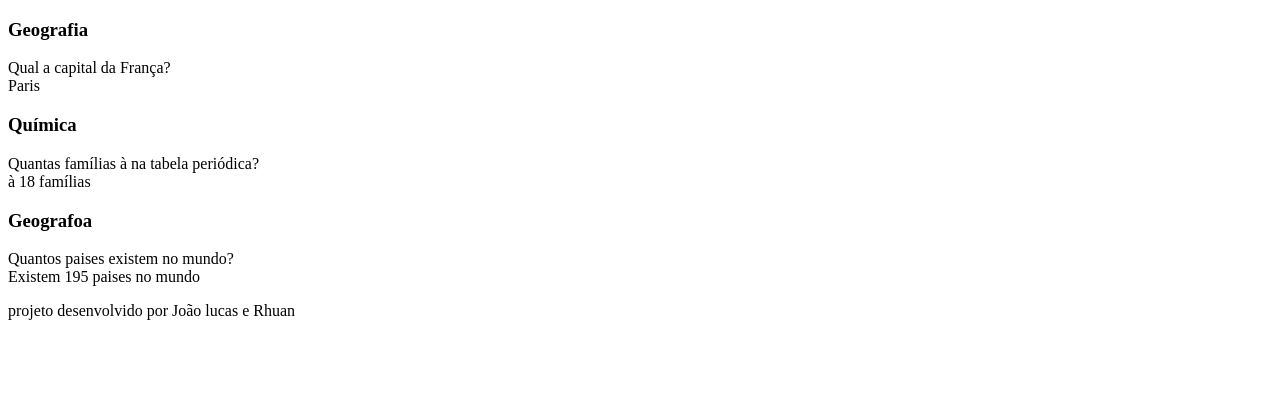
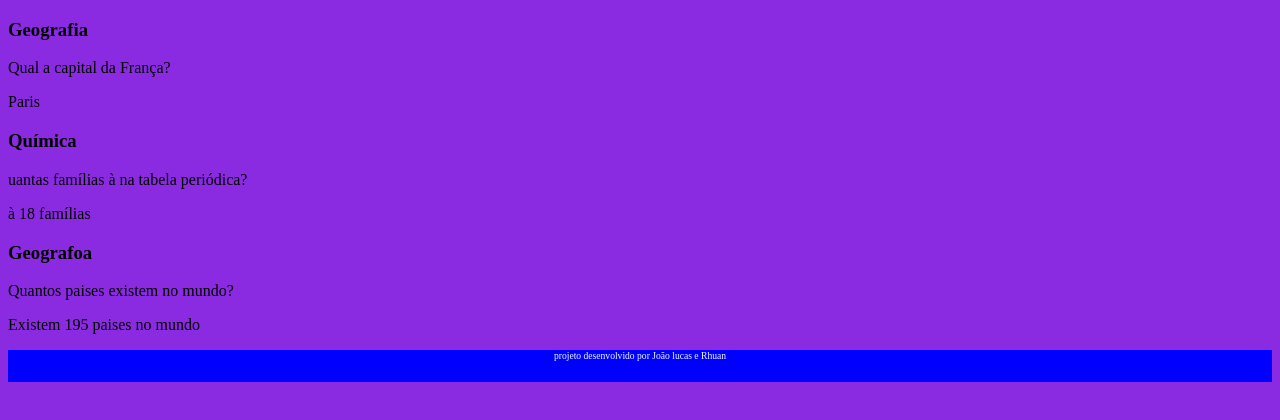
Before and after one commit to rhuanpedro/flahs-card-2c, a plain HTML site: page index.html in a window 1280 px wide. Drawn offline with Linux system fonts and the light colour scheme.

Commit message:
aula0207

```diff
--- a/assets/style.css
+++ b/assets/style.css
@@ -0,0 +1,19 @@
+body{
+
+      background-color: blueviolet;
+      font-family: Bai Jamjuree;
+      }
+footer{
+     background-color: blue;
+    color: aliceblue;
+    position:fixed
+    bottom 0;
+    width: 100%;
+    height: 2rem;
+}
+
+footer p{
+  text-align: center;
+   font-size: 0.6rem;
+   margin: 0.05rem;
+}
--- a/index.html
+++ b/index.html
@@ -4,6 +4,7 @@
 <head>
     <meta charset="UTF-8">
     <meta name="viewport" content="width=device-width, initial-scale=1.0">
+    <link rel="stylesheet" href="assets/style.css">
     <title>flashcard</title>
 </head>
 
@@ -14,10 +15,10 @@
                 <div class="cartao__conteudo">
                     <h3> Geografia </h3>
                     <div class="cartao__conteudo__pergunta">
-                        Qual a capital da França?
+                      <p>  Qual a capital da França? </p>
                     </div>
                     <div class="cartao__conteudo__resposta">
-                        Paris
+                       <p>Paris </p>
                     </div>
                     </div>
             </article>
@@ -25,10 +26,10 @@
                 <div class="cartao__conteudo">
                     <h3> Química </h3>
                     <div class="cartao__conteudo__pergunta">
-                        Quantas famílias à na tabela periódica?
+                        <p>uantas famílias à na tabela periódica?</p>
                     </div>
                     <div class="cartao__conteudo__resposta">
-                        à 18 famílias
+                        <p>à 18 famílias</p>
                     </div>
                     </div>
             </article>
@@ -36,10 +37,10 @@
                 <div class="cartao__conteudo">
                     <h3> Geografoa         </h3>
                     <div class="cartao__conteudo__pergunta">
-                        Quantos paises existem no mundo?
+                        <P>Quantos paises existem no mundo?</P>
                     </div>
                     <div class="cartao__conteudo__resposta">
-                        Existem 195 paises no mundo
+                        <P>Existem 195 paises no mundo</P>
                     </div>
                     </div>
             </article>
```
